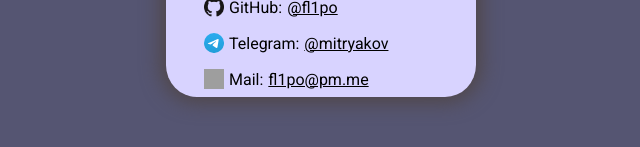
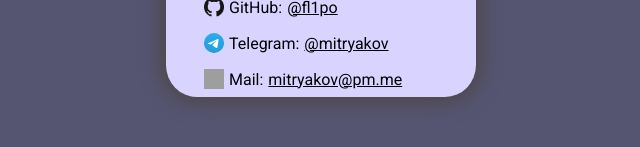
Before and after one commit to fl1po/profile, a React (Vite) app: page / in a window 1280 px wide. Shown: the part 463-610 px from the top of the page, without its empty margins (319-959 px from the left). Built offline with nearby package versions, Linux system fonts and the light colour scheme; grey boxes are pictures that could not be loaded.

Commit message:
changed e-mail

```diff
--- a/src/components/Company/index.jsx
+++ b/src/components/Company/index.jsx
@@ -25,9 +25,7 @@ const Company = ({
     <div>@</div>
     {companyName}
     {' '}
-    (
     {description}
-    )
     <SocialList>
       {resources.map(({ src, link, name = '' }) => (
         <div key={link}>
--- a/src/pages/main/data.js
+++ b/src/pages/main/data.js
@@ -61,7 +61,7 @@ export const socials = [
   },
   {
     name: 'Mail',
-    link: 'fl1po@pm.me',
+    link: 'mitryakov@pm.me',
     src: Protonmail,
   },
 ];
```
